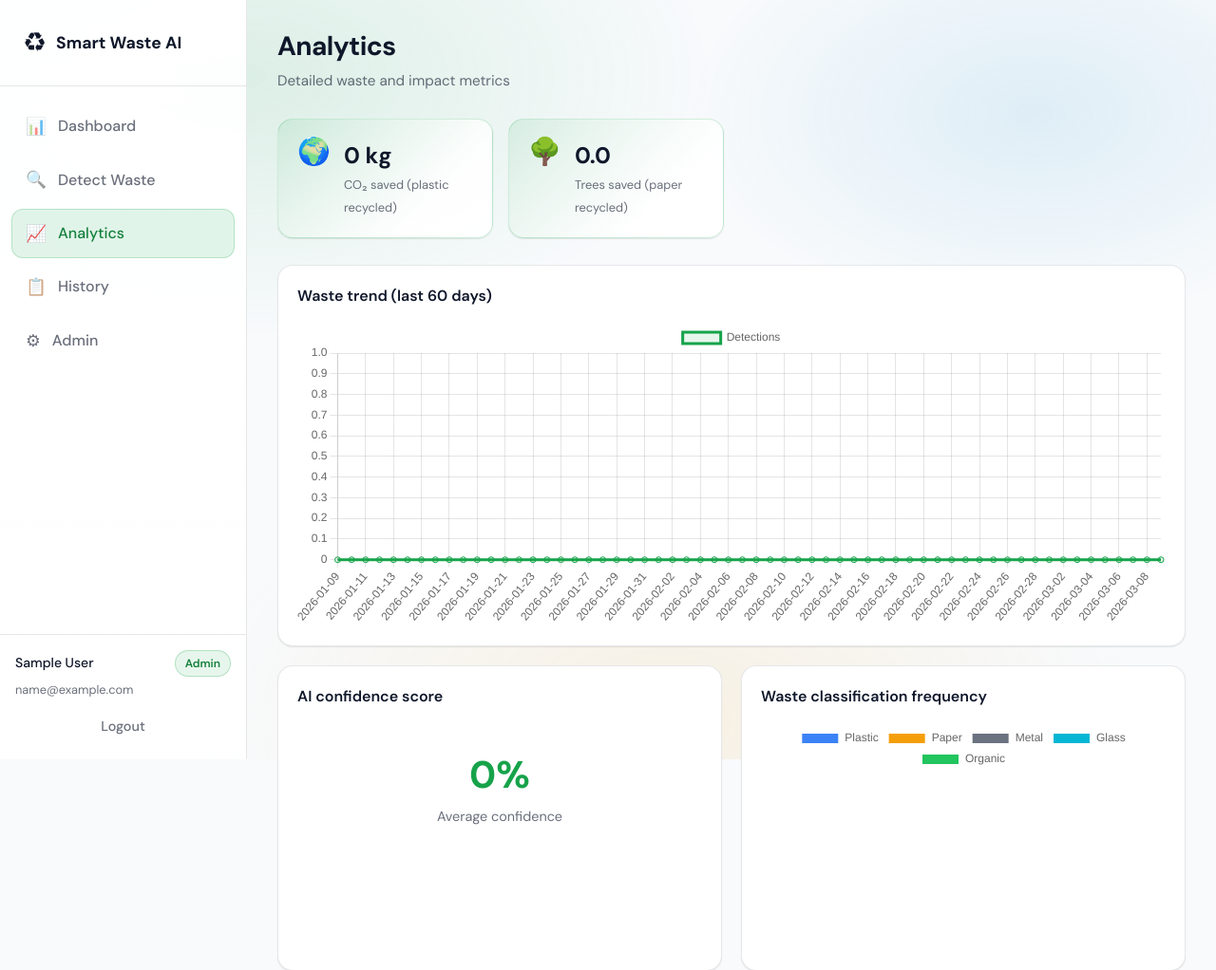
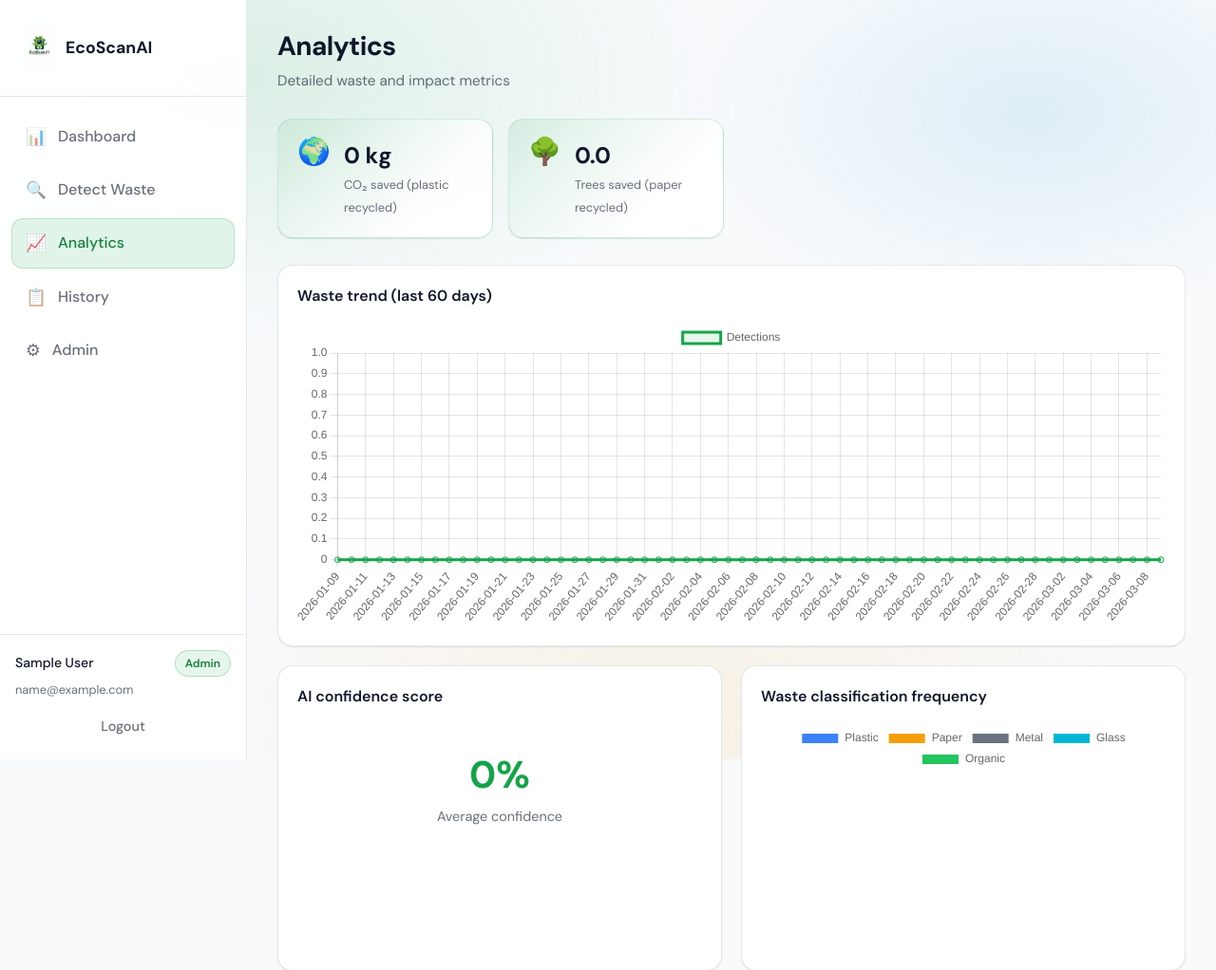
Before and after one commit to chethuhari/EcoScanAI, a Flask app: page /analytics in a window 1280 px wide. Shown: the top 1022 px of the page at 95% size. Run offline with Flask 3, Linux system fonts and the light colour scheme; the visitor is signed in with stand-in values (Sample User, id 1); data that the repository does not hold is empty.

Commit message:
Added EcoScanAI logo to sidebar and favicon

```diff
--- a/smart/templates/base.html
+++ b/smart/templates/base.html
@@ -8,15 +8,16 @@
     <link rel="preconnect" href="https://fonts.gstatic.com" crossorigin>
     <link href="https://fonts.googleapis.com/css2?family=DM+Sans:ital,opsz,wght@0,9..40,100..1000;1,9..40,100..1000&display=swap" rel="stylesheet">
     <link rel="stylesheet" href="{{ url_for('static', filename='css/style.css') }}">
+    <link rel="icon" href="{{ url_for('static', filename='logo.png.webp') }}">
 </head>
 <body class="{% block body_class %}{% endblock %}">
     {% block body %}
     <div class="app-layout">
         <aside class="sidebar">
-            <div class="sidebar-brand">
-                <span class="brand-icon">♻</span>
-                <span class="brand-text">Smart Waste AI</span>
-            </div>
+            <div class="sidebar-brand" style="display:flex;align-items:center;gap:10px;">
+                 <img src="{{ url_for('static', filename='logo.png.webp') }}" width="35">
+                  <span class="brand-text">EcoScanAI</span>
+              </div>
             <nav class="sidebar-nav">
                 <a href="{{ url_for('dashboard') }}" class="nav-item {% if request.endpoint == 'dashboard' %}active{% endif %}">
                     <span class="nav-icon">📊</span>
```
Also changed, not shown: smart/static/logo.png.webp (added).
